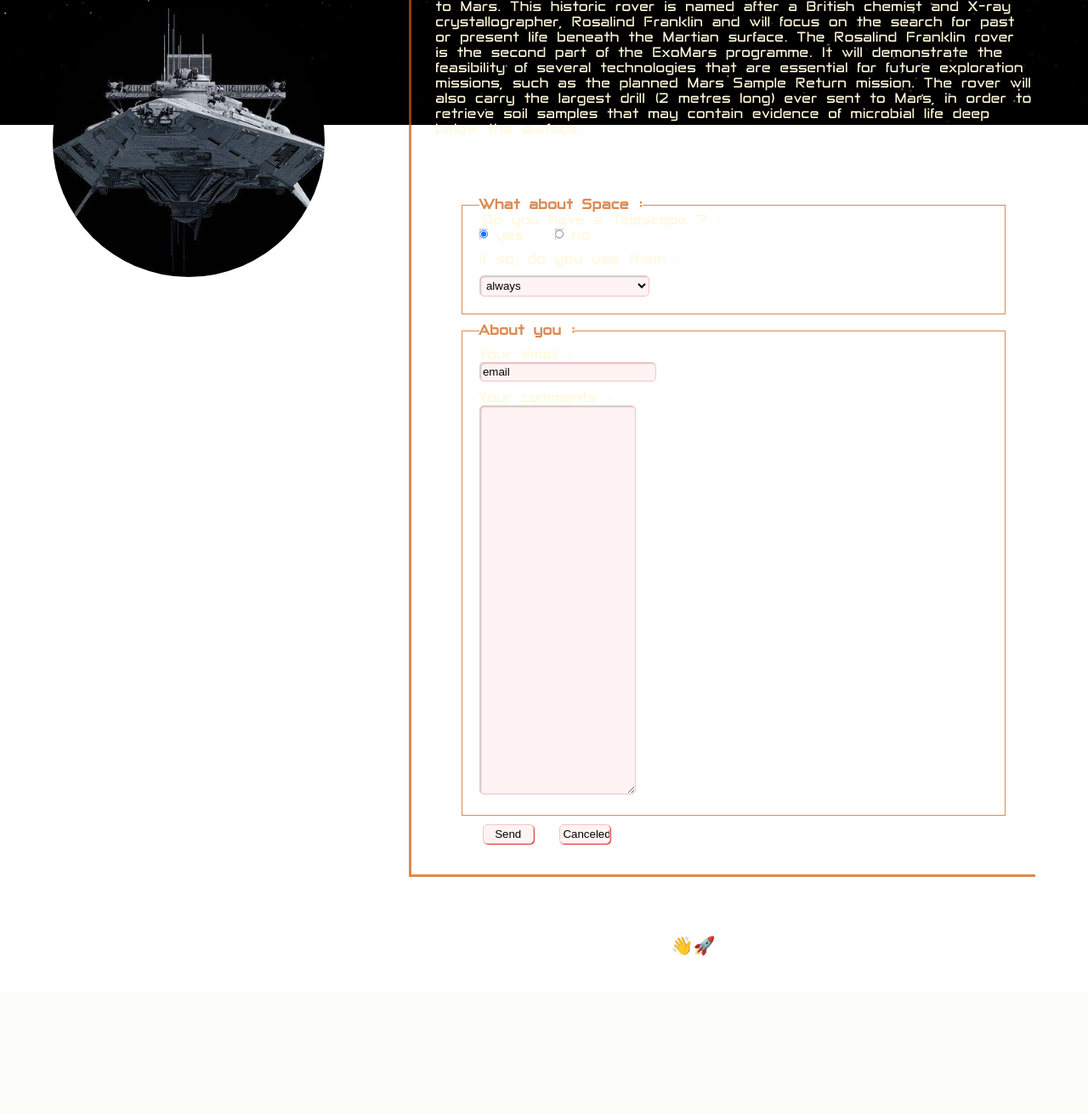
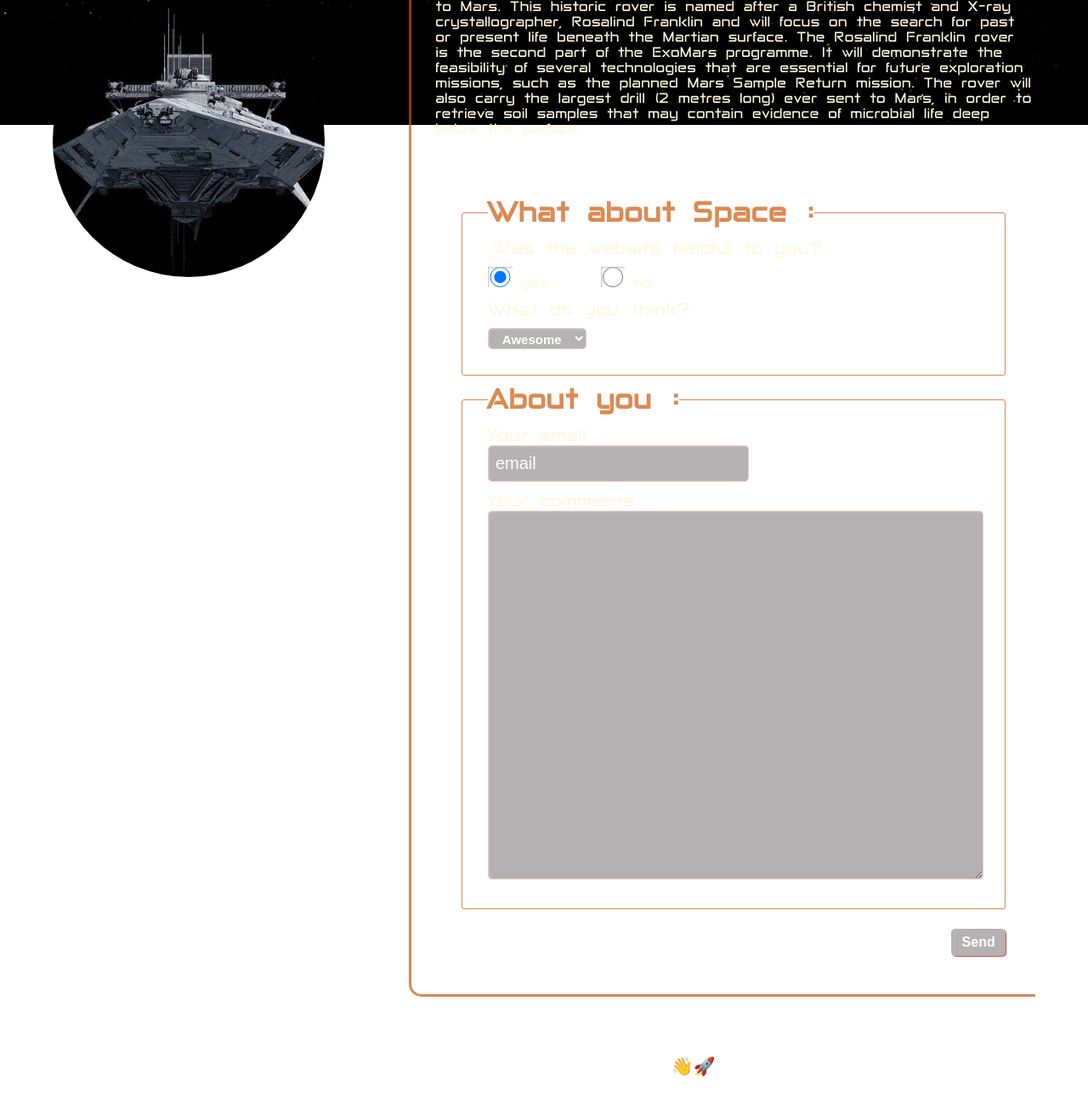
Before and after one commit to Julien-Savean/Projet1, a PHP site: page /about/template/about.php in a window 1280 px wide. Shown: the part 653-1964 px from the top of the page at 85% size. Before the commit the page ends 1778 px from the top, so only its background shows below. Run offline with PHP 8.4, Linux system fonts and the light colour scheme.

Commit message:
amélioration du formulaire, background

```diff
--- a/public/styles/about.css
+++ b/public/styles/about.css
@@ -80,9 +80,10 @@ form {
 }
 
 fieldset {
-    padding: 0 20px 20px 20px;
+    padding: 0 30px 30px 30px;
     margin-bottom: 10px;
     border: 1px solid rgba(204, 89, 12, 0.705);
+    border-radius: 3px;
 }
 
 legend {
@@ -97,11 +98,16 @@ label {
 
 label.inline {
     display: inline;
-    margin-right: 25px;
+    margin-right: 30px;
+    font-size: 20px;
+
 }
 
 input, textarea, select, option {
-    background-color: #FFF3F3;
+    background-color: rgb(7, 0, 0, 0.3);
+    color: white;
+    padding: 0.5rem;
+    font-size: 16px;
 }
 
 input, textarea, select {
@@ -119,15 +125,26 @@ select {
 input[type=radio] {
     background-color: transparent;
     border: none;
-    width: 10px;
+    width: 20px;
+    height: 2em;
+    margin-top: 20px;
 }
 
-input[type=submit], input[type=reset] {
+input[type=submit] {
     width: 60px;
     margin-left: 20px;
+    margin-bottom: 10px;
     box-shadow: 1px 1px 1px #D83F3D;
     cursor: pointer;
+    margin-left: 82%;
+    background-color: rgb(7, 0, 0, 0.3);
+    color: white;
 }
+.para {
+    text-align: justify;
+    margin-top: 5px;
+}
+
 
 @media screen and (min-width: 600px) {
     .container {
@@ -157,6 +174,7 @@ input[type=submit], input[type=reset] {
         align-items: center;
         border-bottom: 3px solid rgba(204, 89, 12, 0.705);
         border-left: 3px solid rgba(204, 89, 12, 0.705);
+        border-bottom-left-radius: 15px;
     }
 
     form {
@@ -166,12 +184,67 @@ input[type=submit], input[type=reset] {
     }
 
     textarea {
-        width: fit-content;
-        height: 450px;
+        width: 95%;
+        height: 20em;
+        background-color: rgb(7, 0, 0, 0.3);
+        color: white;
+        padding: 1rem;
+        font-size: 20px;
     }
 
     h1 {
         margin-top: 4%;
     }
+    .para, .para2, .para3, .para4 {
+        font-size: 20px;
+        margin-top: 2%;
+    }
+
+    label.inline {
+        margin-right: 50px;
+        font-size: 100%;
+    }
+    input[type=radio] {
+        border: 0px;
+        width: 5%;
+        height: 1.5em;
+        margin-top: 10px;
+    }
+    #utilise {
+        height: 25px;
+        width:20%;
+        font-size: 15px;
+        text-align: center;
+        font-weight: bold;
+        background-color: rgb(7, 0, 0, 0.3);
+        color: white;
+    }
+    #email {
+        height: 25px;
+        width: 50%;
+        font-size: 20px;
+        background-color: rgb(7, 0, 0, 0.3);
+        color: white;
+        padding: 0.5rem;
+
+    }
+    input[type=submit] {
+        border: 0px;
+        width: 10%;
+        height: 2em;
+        font-size: 1em;
+        font-weight: bold;
+        margin-top: 2%;
+        margin-left: 90%;
+        background-color: rgb(7, 0, 0, 0.3);
+        color: white;
+
+    }
+
+    .title {
+        font-size: 2em;
+    }
+
+
 
 }
--- a/template/about.php
+++ b/template/about.php
@@ -58,37 +58,36 @@
 
         <form action="toto.php" method="post">
 
-            <fieldset>
-                <legend> What about Space :</legend>
-                <p>Do you have a Telescope ? : </p>
-                <input type="radio" name="CSS" value="oui" id="oui"
-                       checked="checked"/>
+            <fieldset class="block1">
+                <legend class="title"> What about Space :</legend>
+                <p class="para">Was the website helpful to you?</p>
+                <input type="radio" name="CSS" value="oui" id="oui" checked="checked"/>
                 <label for="oui" class="inline">yes</label>
                 <input type="radio" name="CSS" value="non" id="non"/>
                 <label for="non" class="inline">no</label>
 
-                <label for="utilise">If so, do you use them : </label>
+                <label class ="para2" for="utilise">What do you think?</label>
                 <select name="utilise" id="utilise">
-                    <option value="toujours"> always</option>
-                    <option value="parfois"> sometimes</option>
-                    <option value="jamais"> never</option>
+                    <option value="toujours">Awesome</option>
+                    <option value="parfois">It's okay</option>
+                    <option value="jamais">Not at all</option>
                 </select>
             </fieldset>
 
             <fieldset>
-                <legend>About you :</legend>
-                <label for="email">Your email :</label>
+                <legend class="title">About you :</legend>
+                <label class="para3" for="email">Your email :</label>
                 <input type="email" name="email" size="20"
                        maxlength="40" value="email" id="email"/>
 
-                <label for="comments">Your comments :</label>
+                <label class="para4" for="comments">Your comments :</label>
                 <textarea name="comments" id="comments" cols="20" rows="4">
                        </textarea>
             </fieldset>
 
             <p>
                 <input type="submit" value="Send"/>
-                <input type="reset" value="Canceled"/>
+
             </p>
 
         </form>
```
